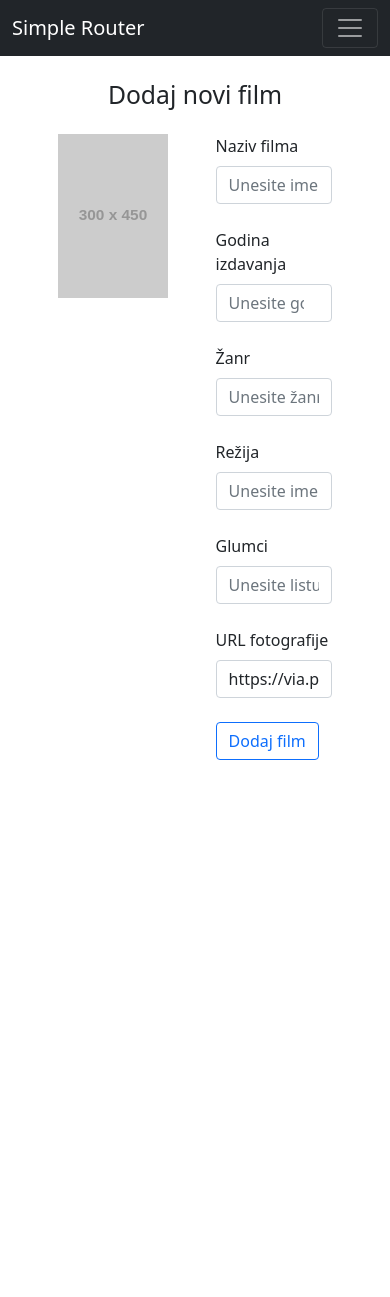
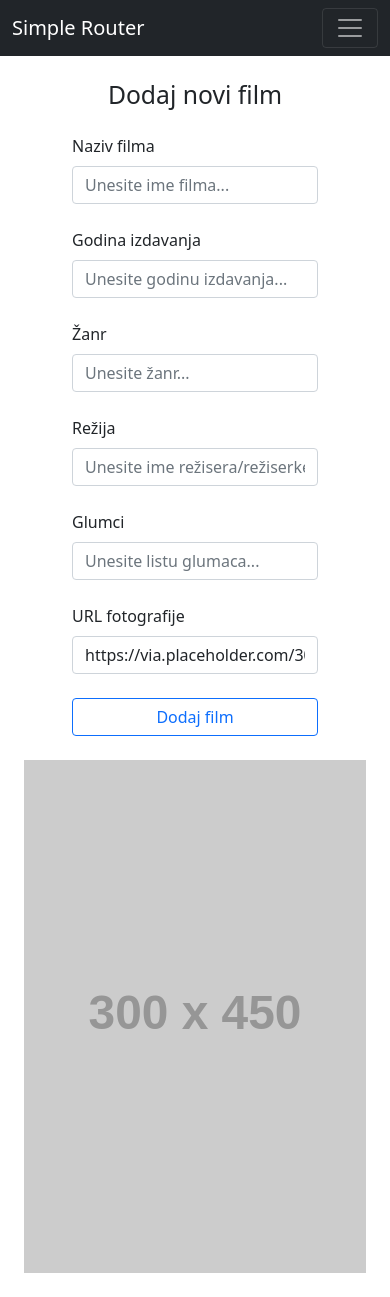
Before and after one commit to mrtanguero/simple-router, a React (Create React App) app: page /movies/new in a window 390 px wide. Before the commit the page ends 844 px from the top, so only its background shows below. Built offline with nearby package versions, Linux system fonts and the light colour scheme; sample sign-in values are in the browser's storage.

Commit message:
Fix edit and new movie pages for responsiveness

```diff
--- a/src/components/EditMovieForm/EditMovieForm.jsx
+++ b/src/components/EditMovieForm/EditMovieForm.jsx
@@ -1,8 +1,11 @@
 import React, { useState } from 'react';
+import _ from 'lodash';
 import { useParams, useHistory } from 'react-router-dom';
 import Form from 'react-bootstrap/Form';
 import Button from 'react-bootstrap/Button';
-import _ from 'lodash';
+import Container from 'react-bootstrap/Container';
+import Row from 'react-bootstrap/Row';
+import Col from 'react-bootstrap/Col';
 
 export default function EditMovieForm({ movies, setMovies }) {
   const { movieId } = useParams();
@@ -36,19 +39,11 @@ export default function EditMovieForm({ movies, setMovies }) {
   };
 
   return (
-    <Form className="w-75 d-flex m-auto" onSubmit={onSubmitHandler}>
-      <div className="image-container" style={{ width: '40%' }}>
-        <img
-          src={movieImageUrl}
-          alt={movieTitle}
-          style={{
-            objectFit: 'cover',
-            width: '100%',
-            height: 'auto',
-          }}
-        />
-      </div>
-      <div className="form-fields-containerpe-5 ps-5" style={{ width: '60%' }}>
+    <Form onSubmit={onSubmitHandler}>
+      <Container>
+        <Row>
+          <Col md={7}>
+            <div className="form-fields-container pe-5 ps-5">
               <Form.Group className="mb-4" controlId="movieName">
                 <Form.Label>Naziv filma</Form.Label>
                 <Form.Control
@@ -105,10 +100,30 @@ export default function EditMovieForm({ movies, setMovies }) {
                 />
               </Form.Group>
 
-        <Button variant="outline-primary" type="submit">
+              <Button
+                variant="outline-primary"
+                type="submit"
+                className="mb-4 w-100"
+              >
                 Snimi izmjene
               </Button>
             </div>
+          </Col>
+          <Col md={5}>
+            <div className="image-container mb-4">
+              <img
+                src={movieImageUrl}
+                alt={movieTitle}
+                style={{
+                  objectFit: 'cover',
+                  width: '100%',
+                  height: 'auto',
+                }}
+              />
+            </div>
+          </Col>
+        </Row>
+      </Container>
     </Form>
   );
 }
--- a/src/components/NewMovieForm/NewMovieForm.jsx
+++ b/src/components/NewMovieForm/NewMovieForm.jsx
@@ -3,6 +3,9 @@ import _ from 'lodash';
 import { useHistory } from 'react-router-dom';
 import Form from 'react-bootstrap/Form';
 import Button from 'react-bootstrap/Button';
+import Container from 'react-bootstrap/Container';
+import Row from 'react-bootstrap/Row';
+import Col from 'react-bootstrap/Col';
 
 export default function NewMovieForm({ movies, setMovies }) {
   const history = useHistory();
@@ -46,19 +49,11 @@ export default function NewMovieForm({ movies, setMovies }) {
   };
 
   return (
-    <Form className="w-75 d-flex m-auto" onSubmit={onSubmitHandler}>
-      <div className="image-container" style={{ width: '40%' }}>
-        <img
-          src={movieImageUrl}
-          alt={movieTitle}
-          style={{
-            objectFit: 'cover',
-            width: '100%',
-            height: 'auto',
-          }}
-        />
-      </div>
-      <div className="form-fields-containerpe-5 ps-5" style={{ width: '60%' }}>
+    <Form onSubmit={onSubmitHandler}>
+      <Container>
+        <Row>
+          <Col md={7}>
+            <div className="form-fields-container pe-5 ps-5">
               <Form.Group className="mb-4" controlId="movieName">
                 <Form.Label>Naziv filma</Form.Label>
                 <Form.Control
@@ -120,10 +115,30 @@ export default function NewMovieForm({ movies, setMovies }) {
                 />
               </Form.Group>
 
-        <Button variant="outline-primary" type="submit">
+              <Button
+                variant="outline-primary"
+                type="submit"
+                className="mb-4 w-100"
+              >
                 Dodaj film
               </Button>
             </div>
+          </Col>
+          <Col md={5}>
+            <div className="image-container mb-4">
+              <img
+                src={movieImageUrl}
+                alt={movieTitle}
+                style={{
+                  objectFit: 'cover',
+                  width: '100%',
+                  height: 'auto',
+                }}
+              />
+            </div>
+          </Col>
+        </Row>
+      </Container>
     </Form>
   );
 }
```
Lines whose indentation alone changed are shown as unchanged.
